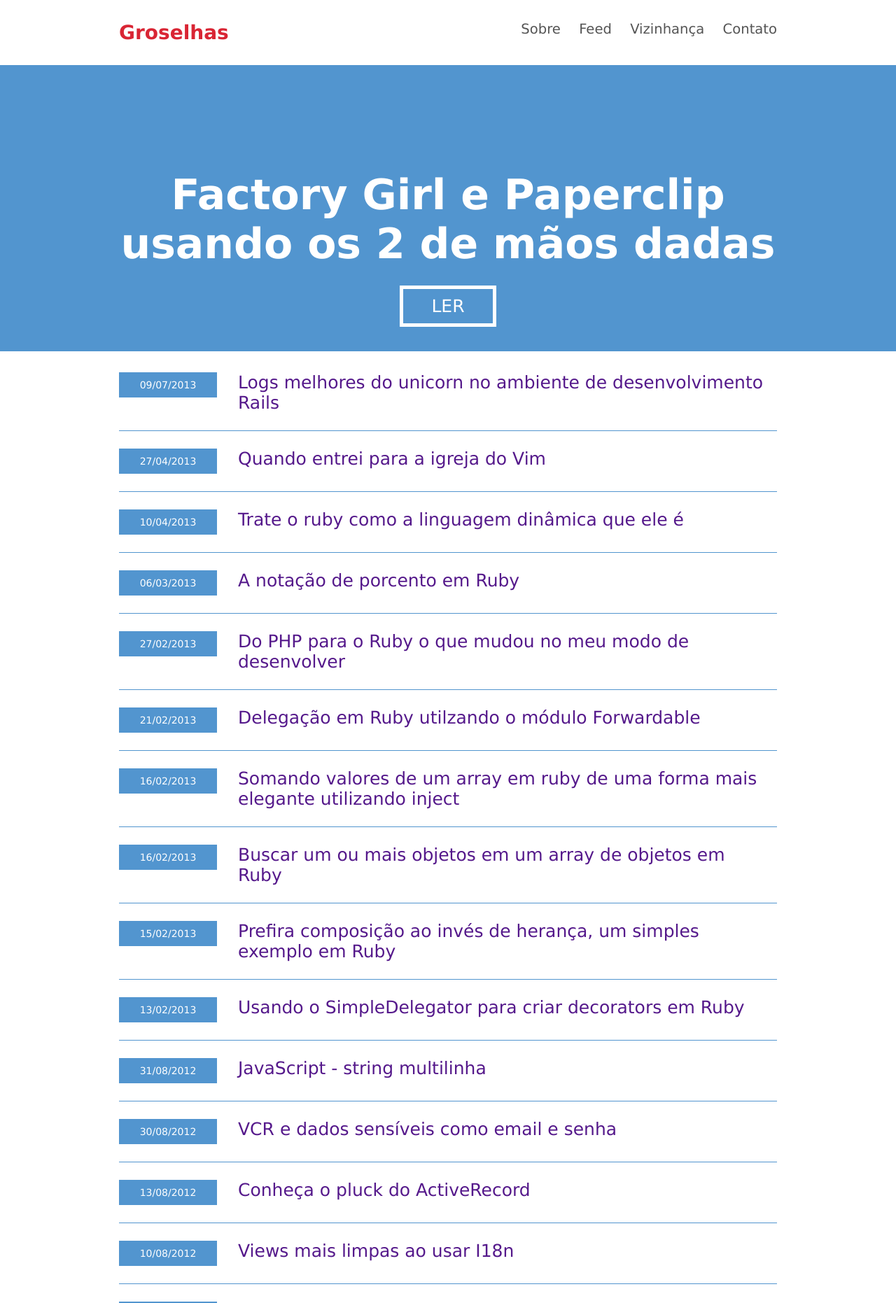
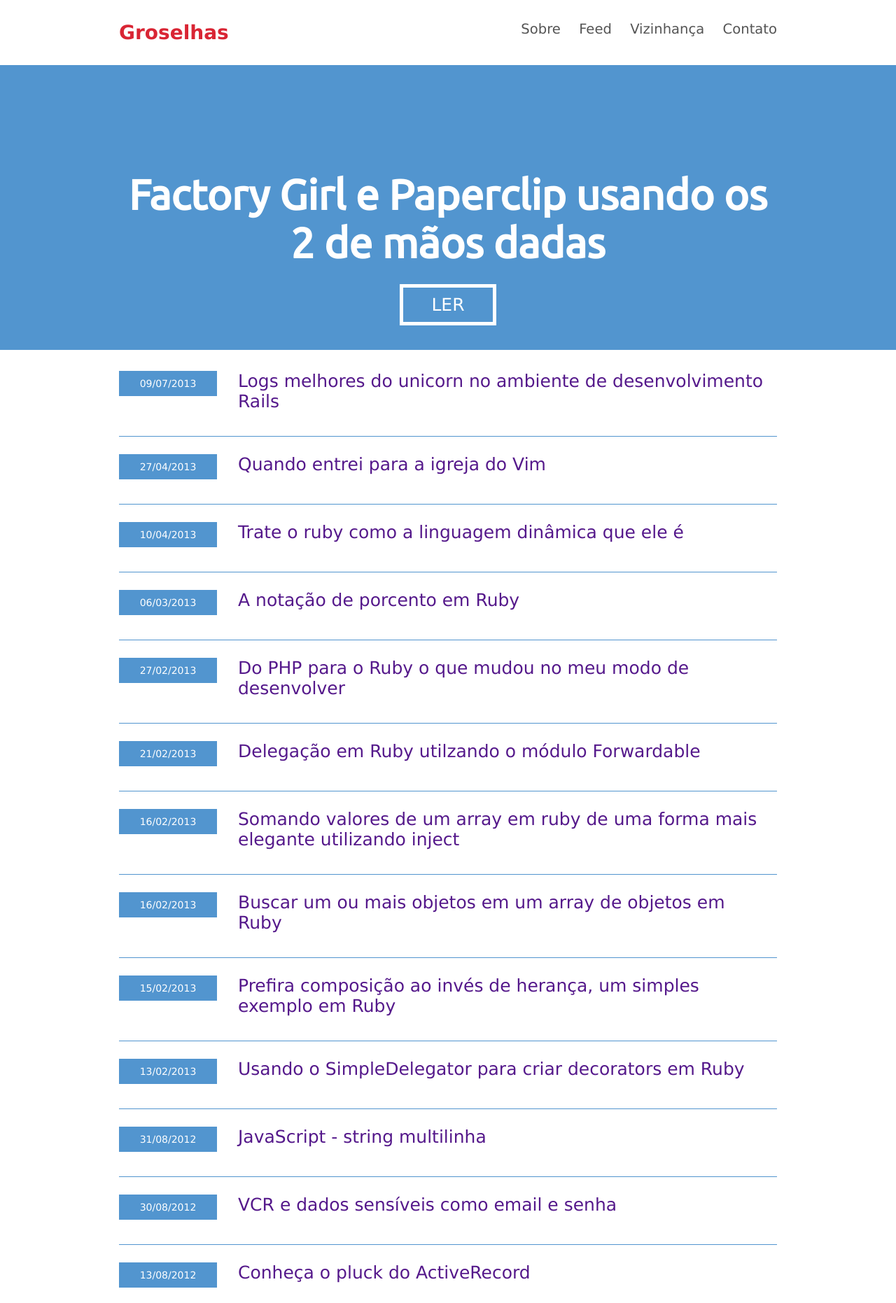
Before and after one commit to maurogeorge/groselhas, a Jekyll site: the page built from index.html, in a window 1280 px wide. Shown: the top 1862 px of the page at 70% size. Built offline with Jekyll 4.4.1, drawn with Linux system fonts in a browser that asks for light colours; Markdown is read by kramdown in place of the engine named in the settings.

Commit message:
End home page

```diff
--- a/_layouts/default.html
+++ b/_layouts/default.html
@@ -7,8 +7,10 @@
     <meta name="description" content="{{ page.meta_description }}" />
     <meta name="keywords" content="{{ page.meta_keywords }}" />
     <link href="http://feeds.feedburner.com/groselhas" type="application/atom+xml" rel="alternate" title="Todo o site atom feed" />
+    <link href='http://fonts.googleapis.com/css?family=Ubuntu' rel='stylesheet' type='text/css'>
     <link rel="stylesheet" href="/css/syntax.css" type="text/css" />
     <link rel="stylesheet" media="screen, projection" type="text/css" href="/css/styles.css">
+
     <script type="text/javascript">
 
       var _gaq = _gaq || [];
--- a/css/styles.css
+++ b/css/styles.css
@@ -79,6 +79,14 @@
  * -------------------------------------------------------------- */
 
 #footer-holder {
+  background: #5295CF;
+  padding: 20px 0;
+  text-align: center;
+  color: #fff;
+}
+
+#footer-holder a {
+  color: #fff;
 }
 
 /* =Home
@@ -102,6 +110,7 @@
   color: #fff;
   font-size: 6.0rem;
   text-decoration: none;
+  font-family: 'Ubuntu', sans-serif;
 }
 
 a#home-last-post-read {
@@ -118,7 +127,7 @@
   border-bottom: 1px solid #5295CF;
   overflow: hidden;
   margin-bottom: 25px;
-  padding-bottom: 25px;
+  padding-bottom: 35px;
 }
 
 #home-posts .home-post-date {
```
